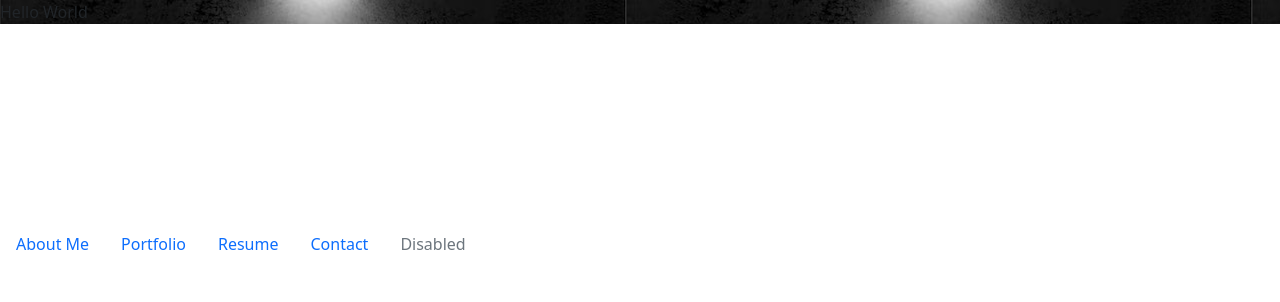
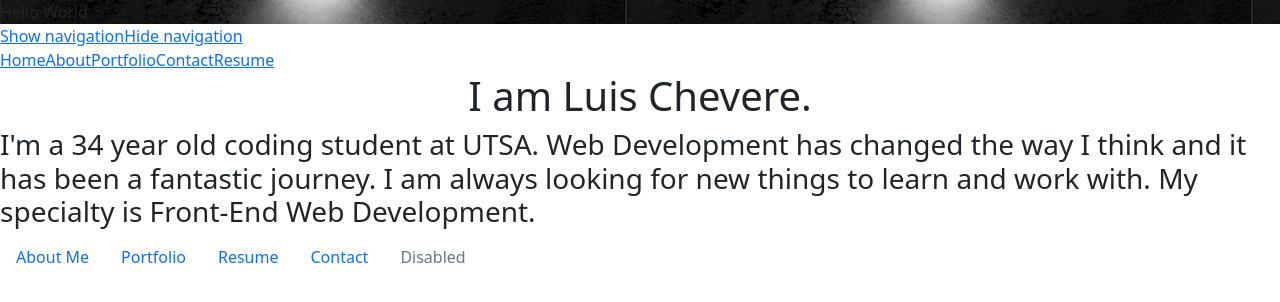
Before and after one commit to LuisChevere/portfolio-react, a React (Create React App) app in the folder portfolio-react/: page / in a window 1280 px wide. Shown: the top 302 px of the page. Built offline with nearby package versions, Linux system fonts and the light colour scheme.

Commit message:
changed syntax on Header

```diff
--- a/portfolio-react/src/components/Header.js
+++ b/portfolio-react/src/components/Header.js
@@ -16,10 +16,43 @@ const styles = {
 }
 
 function Header() {
+
   return (
-    <header className="header" style={styles.header}>
-      <h1 style={styles.h1}>Luis Chevere</h1>
-    </header>
+    <React.Fragment>
+      <header id='home'>
+        <nav id='nav-wrap'>
+        <a className="mobile-btn" href="#nav-wrap" title="Show navigation">Show navigation</a>
+          <a className="mobile-btn" href="#" title="Hide navigation">Hide navigation</a>
+        <ul id='nav' className='nav'>
+          <li className='current'>
+            <a className='smoothcontrol' href='#home'>Home</a>
+          </li>
+          <li className='current'>
+            <a className='smoothcontrol' href='#about'>About</a>
+          </li>
+          <li className='current'>
+            <a className='smoothcontrol' href='#portfolio'>Portfolio</a>
+          </li>
+          <li className='current'>
+            <a className='smoothcontrol' href='#contact'>Contact</a>
+          </li>
+          <li className='current'>
+            <a className='smoothcontrol' href='#resume'>Resume</a>
+          </li>
+
+        </ul>
+        </nav>
+
+        <div className='row banner'>
+          <div className='banner-text'>
+            <h1 className='responsive-headline' style={styles.h1}>I am Luis Chevere.</h1>
+            <h3 style={styles.h1}>
+              I'm a 34 year old coding student at UTSA. Web Development has changed the way I think and it has been a fantastic journey. I am always looking for new things to learn and work with. My specialty is Front-End Web Development.
+            </h3>
+          </div>
+        </div>
+      </header>
+    </React.Fragment>
   );
 }
 
```
